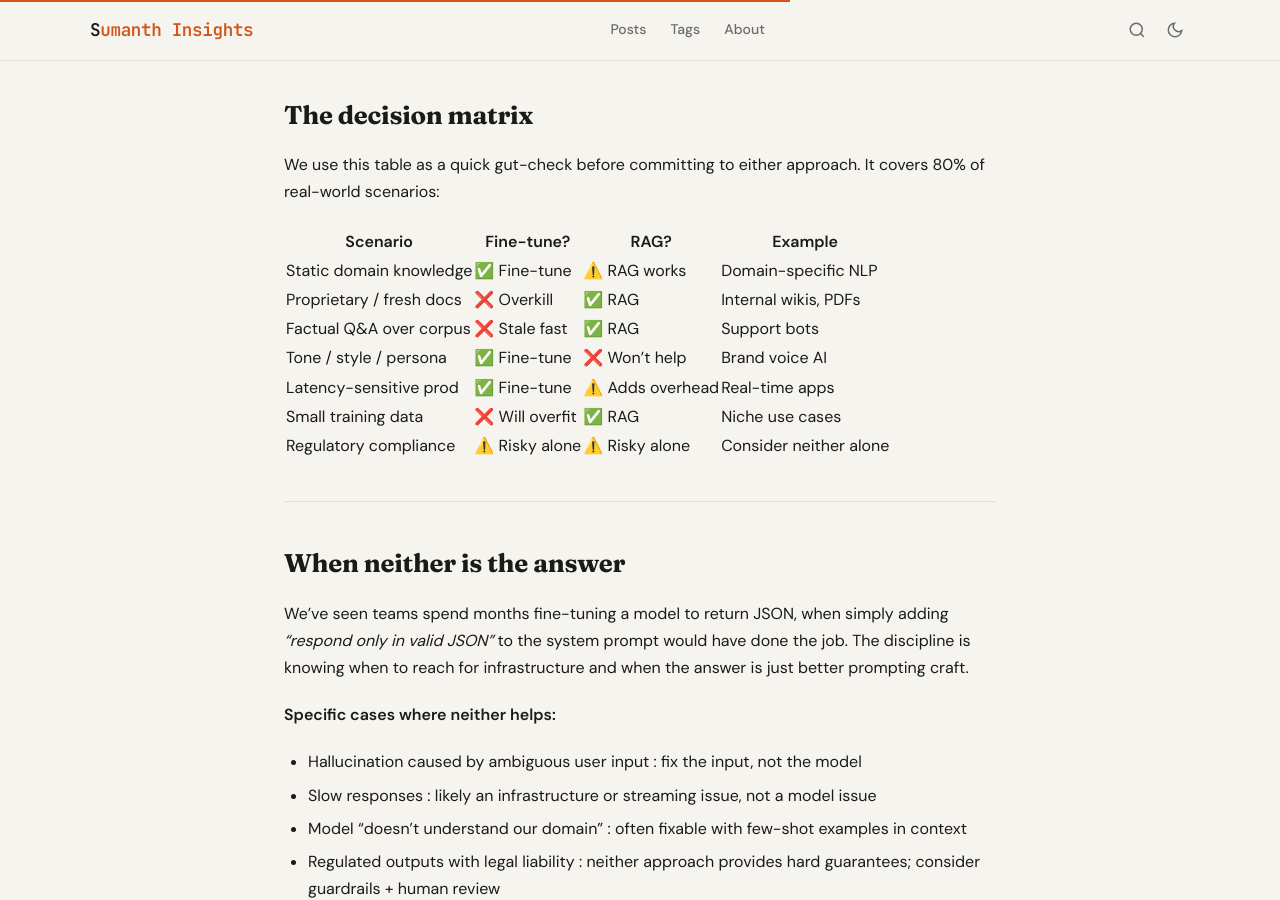
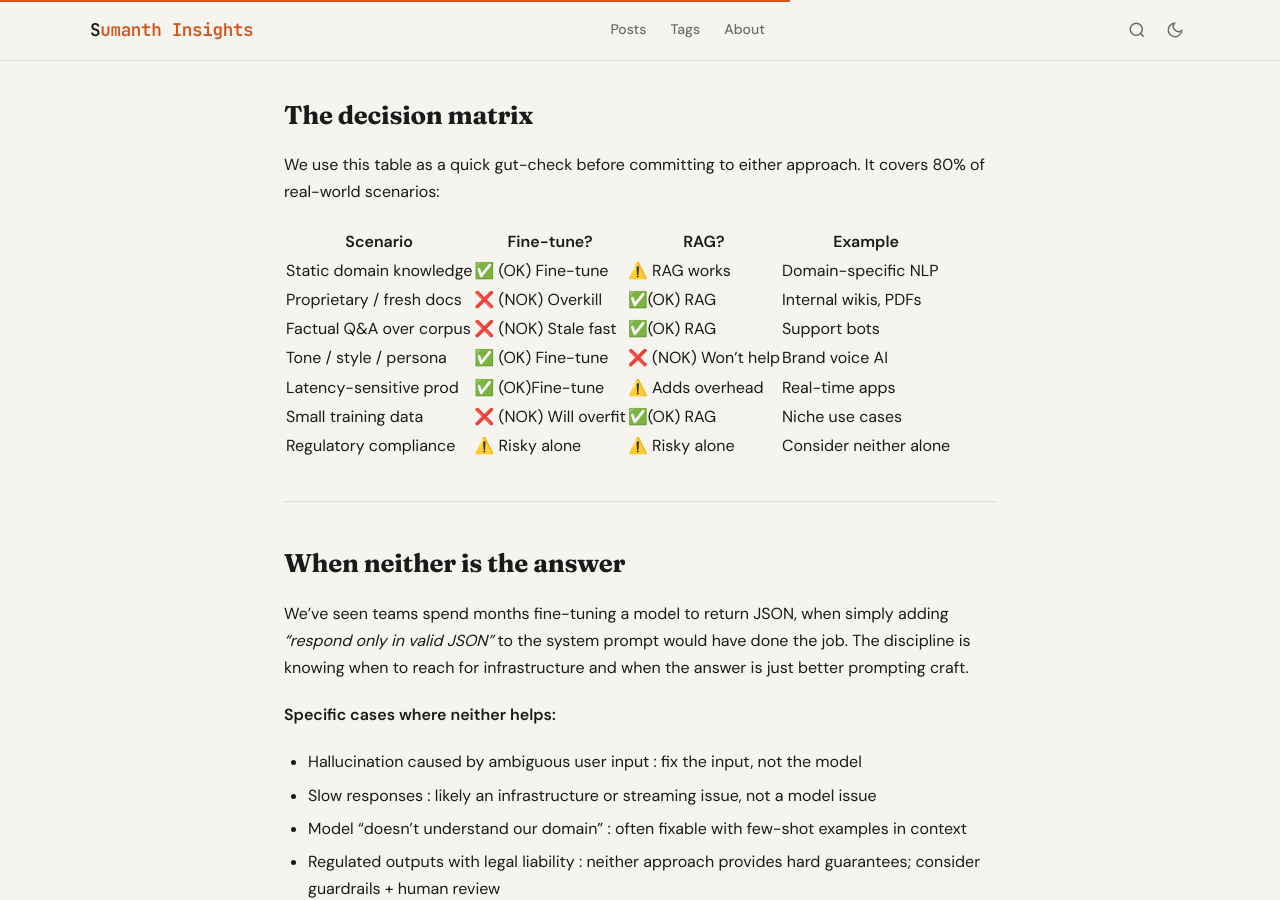
Before and after one commit to sumanthrb/insights, a Jekyll site: the page built from _posts/2025-02-03-rag-vs-finetuning.md, in a window 1280 px wide and 900 px high, scrolled down 1954 px. Built offline with Jekyll 4.4.1, drawn with Linux system fonts in a browser that asks for light colours.

Commit message:
Update 2025-02-03-rag-vs-finetuning.md

```diff
--- a/_posts/2025-02-03-rag-vs-finetuning.md
+++ b/_posts/2025-02-03-rag-vs-finetuning.md
@@ -62,12 +62,12 @@ We use this table as a quick gut-check before committing to either approach. It
 
 | Scenario | Fine-tune? | RAG? | Example |
 |---|---|---|---|
-| Static domain knowledge | ✅ Fine-tune | ⚠️ RAG works | Domain-specific NLP |
-| Proprietary / fresh docs | ❌ Overkill | ✅ RAG | Internal wikis, PDFs |
-| Factual Q&A over corpus | ❌ Stale fast | ✅ RAG | Support bots |
-| Tone / style / persona | ✅ Fine-tune | ❌ Won't help | Brand voice AI |
-| Latency-sensitive prod | ✅ Fine-tune | ⚠️ Adds overhead | Real-time apps |
-| Small training data | ❌ Will overfit | ✅ RAG | Niche use cases |
+| Static domain knowledge | ✅ (OK) Fine-tune | ⚠️ RAG works | Domain-specific NLP |
+| Proprietary / fresh docs | ❌ (NOK) Overkill | ✅(OK) RAG | Internal wikis, PDFs |
+| Factual Q&A over corpus | ❌ (NOK) Stale fast | ✅(OK) RAG | Support bots |
+| Tone / style / persona | ✅ (OK) Fine-tune | ❌ (NOK) Won't help | Brand voice AI |
+| Latency-sensitive prod | ✅ (OK)Fine-tune | ⚠️ Adds overhead | Real-time apps |
+| Small training data | ❌ (NOK) Will overfit | ✅(OK) RAG | Niche use cases |
 | Regulatory compliance | ⚠️ Risky alone | ⚠️ Risky alone | Consider neither alone |
 
 ---
```
